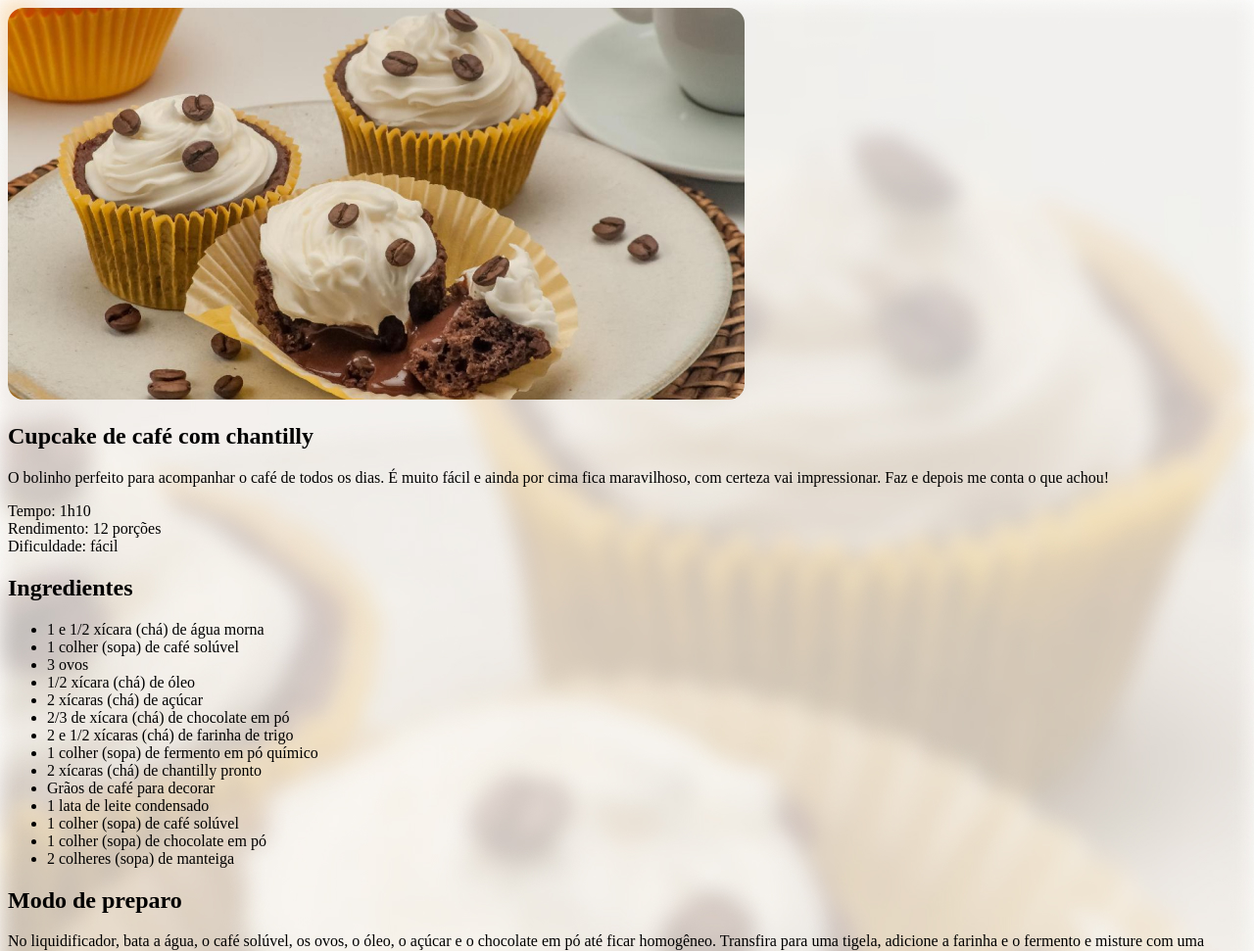
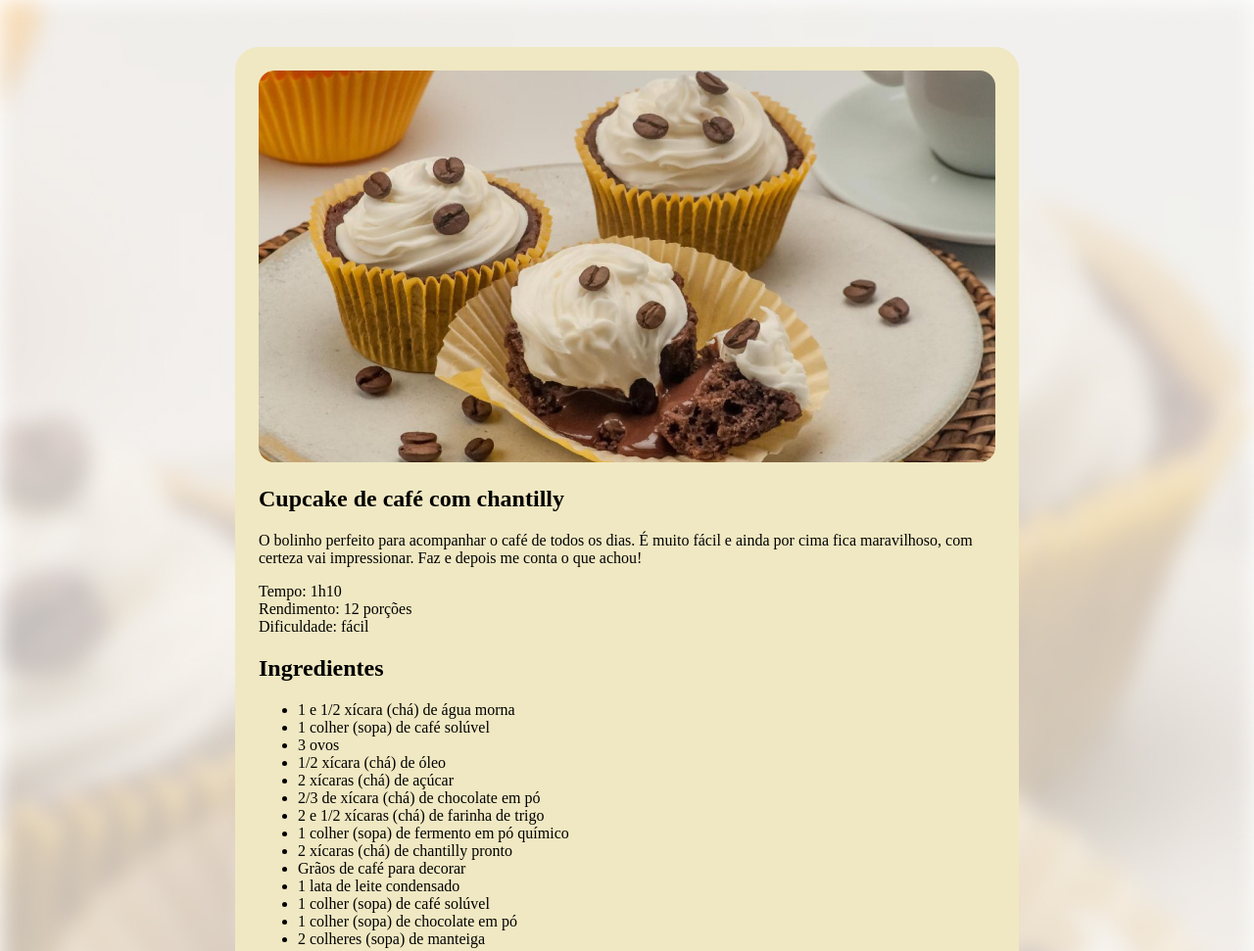
Before and after one commit to gustavonunesbispo/recipe-page, a plain HTML site: page index.html in a window 1280 px wide. Shown: the top 971 px of the page at 98% size. Drawn offline with Linux system fonts and the light colour scheme.

Commit message:
Estilizando a página

```diff
--- a/style.css
+++ b/style.css
@@ -3,6 +3,15 @@ body {
   background-size: cover;
 }
 
+#page {
+  box-sizing: border-box;
+  width: 800px;
+  padding: 24px 24px;
+  border-radius: 24px;
+  background-color: #F0E8C2;
+  margin: 48px auto;
+}
+
 img {
   border-radius: 16px;
 }
```
